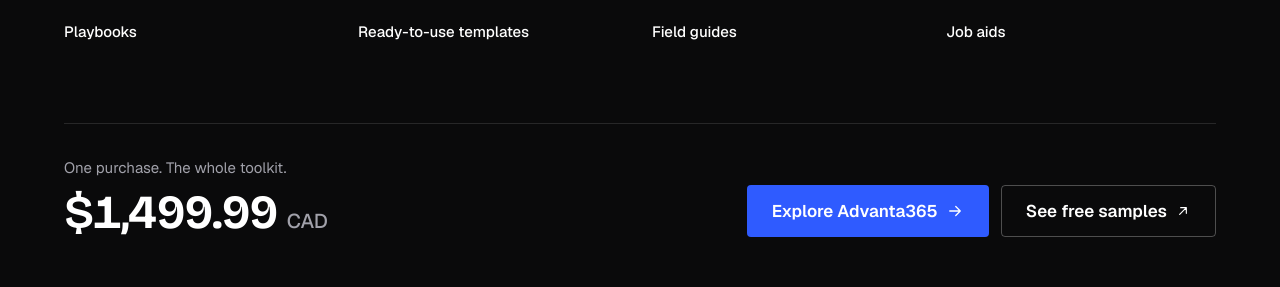
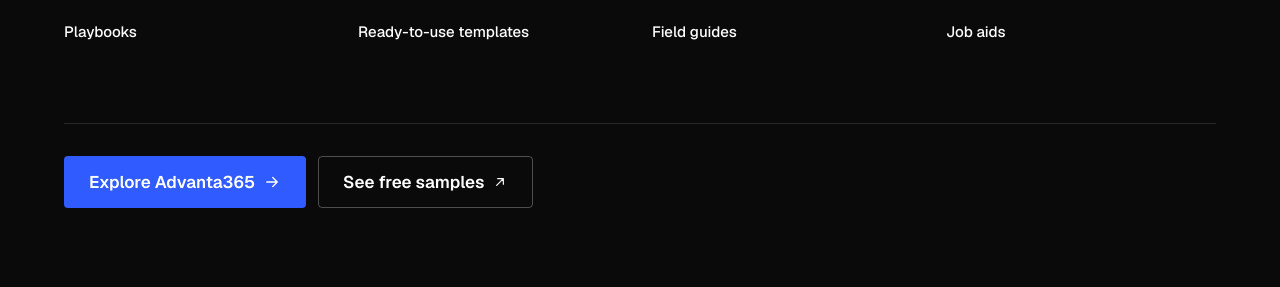
Before and after one commit to TharrosDev-ORG/Echo-Five-Website, a Next.js app: page / in a window 1280 px wide. Shown: the part 5568-5855 px from the top of the page. Built offline with nearby package versions, Linux system fonts and the light colour scheme.

Commit message:
Remove the Advanta365 price from the site and docs
Co-Authored-By: Claude Opus 5.5 <noreply@anthropic.com>
Claude-Session: https://claude.ai/code/session_01Y7mfsdWnq3Uu4pMFSoLwWH

```diff
--- a/app/layout.tsx
+++ b/app/layout.tsx
@@ -96,9 +96,6 @@ const jsonLd = {
   ],
   makesOffer: {
     "@type": "Offer",
-    // "$1,499.99" -> "1499.99", so the structured data follows the displayed price.
-    price: advanta.price.amount.replace(/[^0-9.]/g, ""),
-    priceCurrency: advanta.price.currency,
     url: advanta.urls.purchase,
     itemOffered: {
       "@type": "Product",
--- a/app/product/page.tsx
+++ b/app/product/page.tsx
@@ -4,7 +4,6 @@ import PageHero from "@/components/site/PageHero";
 import CtaBand from "@/components/site/CtaBand";
 import Button from "@/components/ui/Button";
 import ToolkitStack from "@/components/illustrations/ToolkitStack";
-import PriceCallout from "@/components/product/PriceCallout";
 import ToolkitCounts from "@/components/product/ToolkitCounts";
 import ToolkitContents from "@/components/product/ToolkitContents";
 import ToolkitPhases from "@/components/product/ToolkitPhases";
@@ -35,9 +34,7 @@ export default function ProductPage() {
           </>
         }
         visual={<ToolkitStack className="mx-auto w-full max-w-72 sm:max-w-sm lg:max-w-md" />}
-      >
-        <PriceCallout />
-      </PageHero>
+      />
 
       <ToolkitCounts />
       <ToolkitContents />
--- a/components/home/AdvantaBand.tsx
+++ b/components/home/AdvantaBand.tsx
@@ -8,8 +8,7 @@ import Stat from "@/components/ui/Stat";
 
 /**
  * Black band introducing the Advanta365 toolkit: who built it, the four
- * counts as giant numerals across the container, then the price and the two
- * ways in.
+ * counts as giant numerals across the container, then the two ways in.
  */
 export default function AdvantaBand() {
   return (
@@ -49,15 +48,7 @@ export default function AdvantaBand() {
         ))}
       </ul>
 
-      <div className="mt-16 flex flex-col gap-8 border-t border-edge pt-8 md:mt-20 lg:flex-row lg:items-end lg:justify-between">
-        <div>
-          <p className="text-small text-fg-2">{advanta.price.heading}</p>
-          <p className="mt-2 font-display text-h2 text-fg tabular-nums">
-            {advanta.price.amount}{" "}
-            <span className="font-sans text-lead font-medium tracking-normal text-fg-2">{advanta.price.currency}</span>
-          </p>
-        </div>
-        <div className="flex flex-col gap-3 sm:flex-row sm:flex-wrap">
+      <div className="mt-16 flex flex-col gap-3 border-t border-edge pt-8 sm:flex-row sm:flex-wrap md:mt-20">
         <Button href="/product" size="lg" arrow>
           {advanta.cta.explore}
         </Button>
@@ -65,7 +56,6 @@ export default function AdvantaBand() {
           {advanta.cta.samplesShort}
         </Button>
       </div>
-      </div>
     </Section>
   );
 }
--- a/components/product/PriceCallout.tsx
+++ /dev/null
@@ -1,18 +0,0 @@
-import { advanta } from "@/lib/content";
-
-const { price } = advanta;
-
-/** Compact price line for the hero: "$1,499.99 CAD" and the one-purchase note. */
-export default function PriceCallout() {
-  return (
-    <div className="border-l border-accent-fill pl-5">
-      <p className="font-display text-h2 tabular-nums text-fg">
-        {price.amount}{" "}
-        <span className="font-sans text-small font-semibold tracking-normal text-fg-2">
-          {price.currency}
-        </span>
-      </p>
-      <p className="mt-1 text-small text-fg-2">{price.note}</p>
-    </div>
-  );
-}
--- a/components/product/Pricing.tsx
+++ b/components/product/Pricing.tsx
@@ -5,23 +5,19 @@ import Section from "@/components/ui/Section";
 import SectionHeading from "@/components/ui/SectionHeading";
 import { Check } from "@/components/ui/icons";
 
-const { price } = advanta;
+const { purchase } = advanta;
 
-/** Single-price panel: a black block with the price, everything the purchase includes, and who built the toolkit. */
+/** Purchase panel: a black block with the purchase actions, everything the purchase includes, and who built the toolkit. */
 export default function Pricing() {
   return (
     <Section id="pricing" labelledBy="pricing-heading">
-      <SectionHeading id="pricing-heading" eyebrow={advanta.name} title={price.heading} />
+      <SectionHeading id="pricing-heading" eyebrow={advanta.name} title={purchase.heading} />
 
       <Reveal className="surface-dark mt-10 lg:mt-14">
         <div className="grid gap-12 px-5 py-10 sm:p-10 lg:grid-cols-[minmax(0,1.2fr)_minmax(0,1fr)] lg:gap-12 lg:p-14">
           <div className="min-w-0">
             <p className="text-small font-semibold text-fg-2">{advanta.name}</p>
-            <p className="mt-4 flex flex-wrap items-baseline gap-x-3">
-              <span className="font-display text-display tabular-nums text-fg">{price.amount}</span>
-              <span className="text-lead font-medium text-fg-2">{price.currency}</span>
-            </p>
-            <p className="mt-4 max-w-[40ch] text-fg-2">{price.note}</p>
+            <p className="mt-4 max-w-[40ch] text-fg-2">{purchase.note}</p>
 
             <div className="mt-8 flex flex-col gap-3 sm:flex-row sm:flex-wrap">
               <Button href={advanta.urls.purchase} external size="lg">
@@ -39,7 +35,7 @@ export default function Pricing() {
           </div>
 
           <ul className="grid min-w-0 content-start gap-4 lg:border-l lg:border-edge lg:pl-12">
-            {price.includes.map((item) => (
+            {purchase.includes.map((item) => (
               <li key={item} className="flex gap-3 text-fg">
                 <Check size={20} className="mt-0.5 shrink-0 text-accent" />
                 {item}
--- a/components/site/PageHero.tsx
+++ b/components/site/PageHero.tsx
@@ -21,7 +21,7 @@ type Props = {
    * and `children` pinned to the bottom of a screen-high hero.
    */
   size?: "page" | "display" | "mega";
-  /** Extra content under the actions (e.g. a price callout or badges). With `mega`, full width at the hero's foot. */
+  /** Extra content under the actions (e.g. badges). With `mega`, full width at the hero's foot. */
   children?: ReactNode;
   /**
    * Draw the signal rail in the left gutter (default). Pass `false` where a
--- a/lib/content.ts
+++ b/lib/content.ts
@@ -413,10 +413,8 @@ export const advanta = {
     { title: "Master Communications Plan", format: "XLSX" },
     { title: "Go/No-Go Decision Checklist", format: "XLSX" },
   ] as { title: string; format: string; detail?: string }[],
-  price: {
+  purchase: {
     heading: "One purchase. The whole toolkit.",
-    amount: "$1,499.99",
-    currency: "CAD",
     note: "Includes every playbook, template, field guide, and job aid.",
     includes: [
       "59 playbooks covering all seven phases",
@@ -609,7 +607,7 @@ export const pages = {
     heading: "Advanta365",
     lead: "The change management and user adoption toolkit behind real SharePoint Online rollouts. Ready to use as is, or tailor with AI.",
     description:
-      "Advanta365 is the change management and user adoption toolkit behind real SharePoint Online rollouts: 59 playbooks, 130 templates, 4 field guides, and training with 58 job aids. $1,499.99 CAD, one purchase.",
+      "Advanta365 is the change management and user adoption toolkit behind real SharePoint Online rollouts: 59 playbooks, 130 templates, 4 field guides, and training with 58 job aids.",
   },
   about: {
     title: "About",
--- a/scripts/check-copy.mjs
+++ b/scripts/check-copy.mjs
@@ -10,6 +10,7 @@ const rules = [
     pattern: /spruce|citron|moss|paper-2|instrument|\btexture\b|card-shadow/i,
   },
   { name: "old-years", dirs: ["lib"], pattern: /20\+|\btwenty\b/i },
+  { name: "no-price", dirs: ["app", "components", "lib"], pattern: /\$\s?\d[\d,]*\.\d{2}|\bCAD\b/ },
   { name: "advanta-claims", dirs: ["lib"], pattern: /analytics|guardrail|week to week/i },
 ];
 
```
Also changed, not shown: 4 other files (tests, documents, lock files or other folders). Lines whose indentation alone changed are shown as unchanged.
